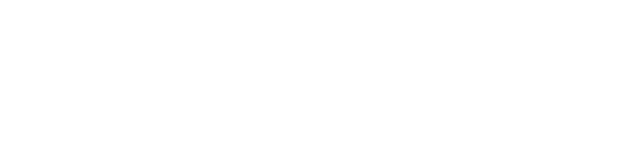
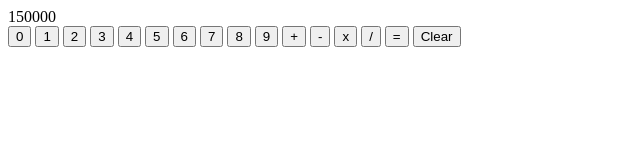
Before and after one commit to Niarfouf/calculator-vanilla-js, a plain HTML site: page index.html in a window 1280 px wide. Shown: the whole page, without its empty margins (0-640 px from the left). Drawn offline with Linux system fonts and the light colour scheme.

Commit message:
Add: html buttons, querySelector variables

```diff
--- a/index.html
+++ b/index.html
@@ -5,7 +5,35 @@
     <meta name="viewport" content="width=device-width, initial-scale=1.0" />
     <title>Calculator</title>
     <link rel="stylesheet" href="styles.css" />
-    <script src="script.js"></script>
+    <script src="script.js" defer></script>
   </head>
-  <body></body>
+  <body>
+    <div class="calculator">
+      <div class="display">150000</div>
+      <button class="number" name="number" value="0" type="button">0</button>
+      <button class="number" name="number" value="1" type="button">1</button>
+      <button class="number" name="number" value="2" type="button">2</button>
+      <button class="number" name="number" value="3" type="button">3</button>
+      <button class="number" name="number" value="4" type="button">4</button>
+      <button class="number" name="number" value="5" type="button">5</button>
+      <button class="number" name="number" value="6" type="button">6</button>
+      <button class="number" name="number" value="7" type="button">7</button>
+      <button class="number" name="number" value="8" type="button">8</button>
+      <button class="number" name="number" value="9" type="button">9</button>
+      <button class="operator" name="operator" value="+" type="button">
+        +
+      </button>
+      <button class="operator" name="operator" value="-" type="button">
+        -
+      </button>
+      <button class="operator" name="operator" value="*" type="button">
+        x
+      </button>
+      <button class="operator" name="operator" value="/" type="button">
+        /
+      </button>
+      <button class="result" name="result" value="=" type="button">=</button>
+      <button class="clear" name="clear" type="button">Clear</button>
+    </div>
+  </body>
 </html>
```
